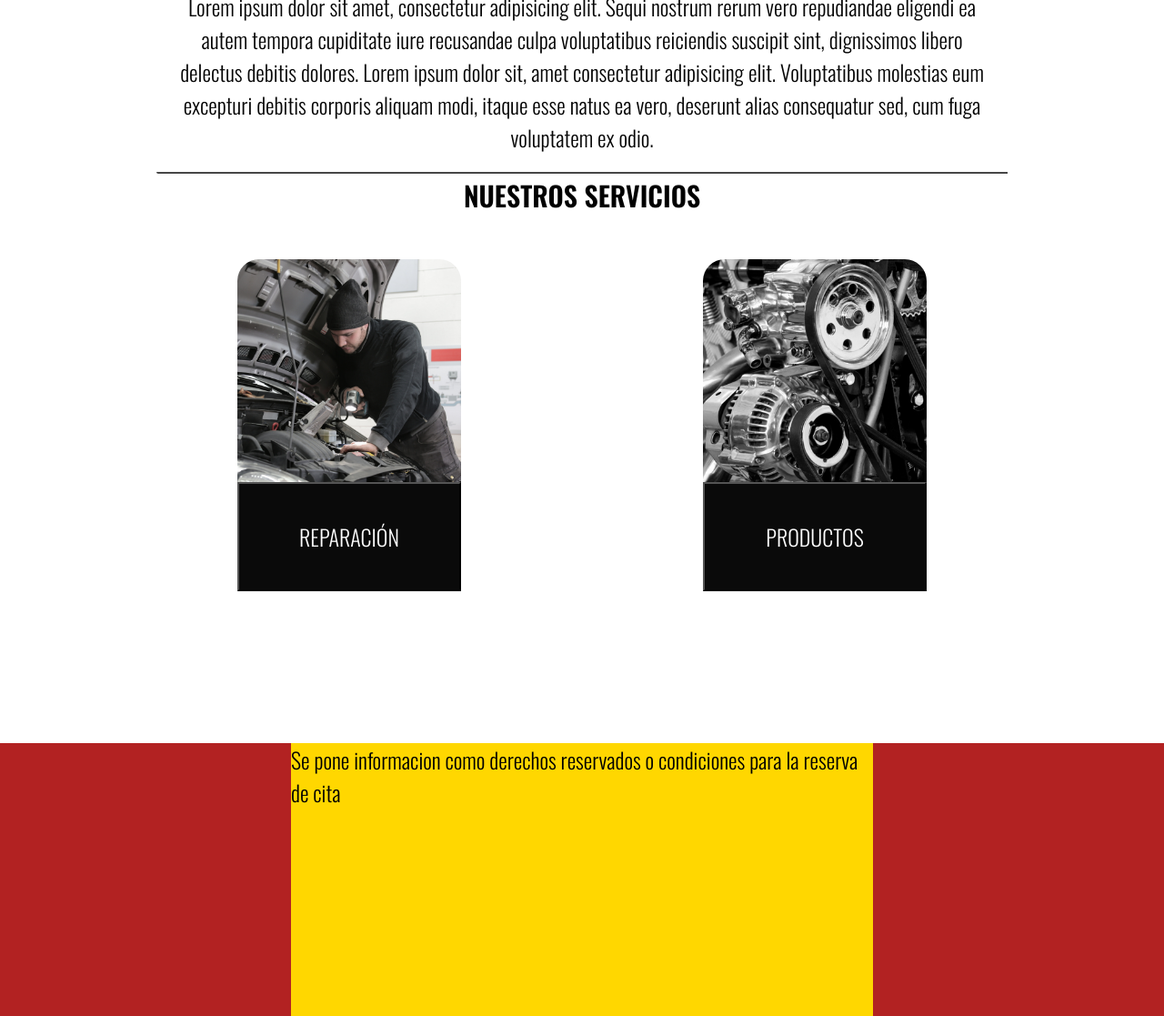
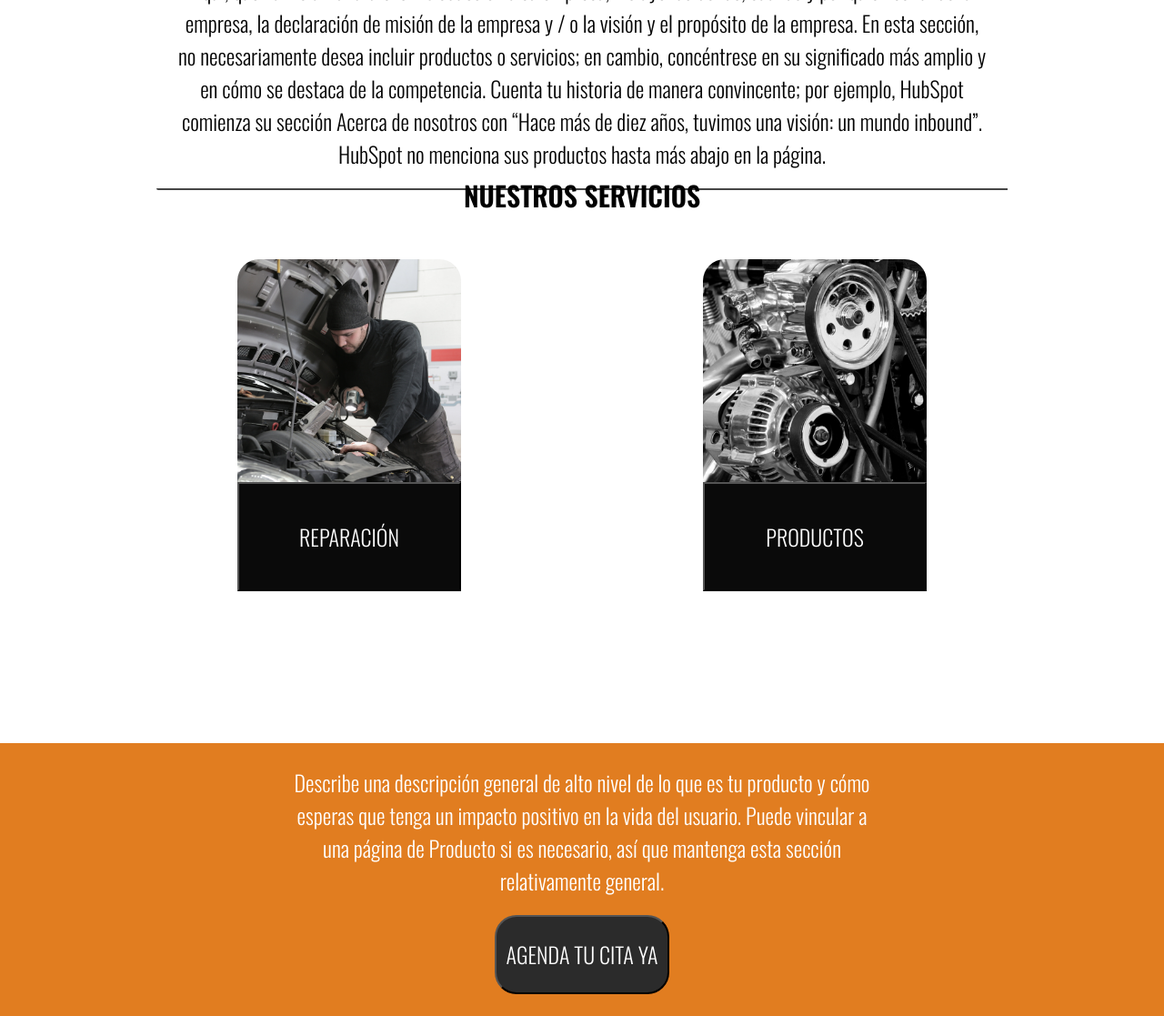
Before and after one commit to Dan802/HIDRAULICAS-Y-REPUESTOS, a plain HTML site: page index.html in a window 1280 px wide. Shown: the part 683-1800 px from the top of the page at 91% size. Drawn offline with nearby package versions, Linux system fonts and the light colour scheme; a web font is replaced by a local one.

Commit message:
Página de inicio
100% Colores correctos (Aún faltan fuentes)

```diff
--- a/css/estilo.css
+++ b/css/estilo.css
@@ -31,6 +31,8 @@ header{
     background-size: cover;
 }
 #hyr_barra_responsive{
+    background-color: rgb(233, 233, 233);
+    border-radius: 24px;
     width: 100%;
     height: 100%;
     display: inline-flex;
@@ -83,7 +85,6 @@ header{
     background-color: rgba(0, 0, 0, 0.548);
 }
 .hyr_main{
-    /* background-color: rgba(26, 57, 231, 0.575); */
     width: 100%;
     height: 900px;
     display: inline-block;
@@ -95,7 +96,6 @@ header{
     display: flex;
     align-items: center;
     justify-content: center;
-    /* background-color: rgba(255, 140, 0, 0.295); */
 }
 .hyr_quines_somos_info{
     color: rgb(5, 5, 5);
@@ -103,7 +103,6 @@ header{
     display: inline-block;
     justify-content: center;
     text-align: center;
-    /* background-color: darkseagreen; */
     padding: 20px;
     border-bottom: 2px solid rgb(70, 70, 70);
     border-bottom-left-radius: 2px;
@@ -116,7 +115,6 @@ header{
     padding-bottom: 5px;
     font-weight: var(--fuente-gruesa);
     font-size: 30px;
-    /* background-color: cornflowerblue; */
 }
 .hyr_nuestros_servicios_contenedor{
     width: 100%;
@@ -124,27 +122,22 @@ header{
     display: flex;
     align-items: center;
     justify-content: center;
-    /* background-color: rgba(255, 140, 0, 0.815); */
 }
 .hyr_nuestros_servicios{
     width: 80%;
-    /* height: 80%; */
     height: 100%;
     display: block;
     justify-content: center;
     padding: 10px;
-    /* background-color: rgba(255, 72, 0, 0.815); */
 }
 .hyr_nuestros_servicios_items{
     width: 100%;
     height: 80%;
     display: flex;
     justify-content: space-around;
-    /* background-color: rgba(0, 255, 42, 0.815); */
 }
 .hyr_nuestros_servicios_producto{
     width: 24%;
-    /* background-color: rgb(10, 10, 10); */
     text-align: center;
     display: flex;
     align-items: flex-end;
@@ -168,14 +161,27 @@ header{
 footer{
     height: 300px;
     width: 100%;
-    background-color: firebrick;
+    background-color: rgb(225, 125, 32);
     display: flex;
     justify-content: center;
 }
 .hyr_footer{
     height: 100%;
     width: 50%;
-    background-color: gold;
+    display: flex;
+    justify-content: center;
+    align-items: center;
+    text-align: center;
+    color: white;
+    flex-direction: column;
+}
+.hyr_footer_btn{
+    margin-top: 20px;
+    width: 30%;
+    height: 29%;
+    border-radius: 24px;
+    background-color: rgb(43, 43, 43);
+    color: white;
 }
 @media(max-width:320px){
     .section-sabores{
@@ -229,7 +235,6 @@ footer{
         width: 100%;
         height: 50%;
     }
-
 }
 @media(max-width:900px){
     #chicle{
--- a/index.html
+++ b/index.html
@@ -48,11 +48,12 @@
             <div class="hyr_quines_somos_info">
                 <div class="hyr_titulo">QUINES SOMOS</div>
                 <p id="hyr_quienes_somos_p">
-                    Lorem ipsum dolor sit amet, consectetur adipisicing elit. Sequi nostrum rerum vero repudiandae
-                    eligendi ea autem tempora cupiditate iure recusandae culpa voluptatibus reiciendis suscipit sint,
-                    dignissimos libero delectus debitis dolores. Lorem ipsum dolor sit, amet consectetur adipisicing
-                    elit. Voluptatibus molestias eum excepturi debitis corporis aliquam modi, itaque esse natus ea vero,
-                    deserunt alias consequatur sed, cum fuga voluptatem ex odio.
+                    Aquí, querrá incluir una breve introducción a su empresa, incluyendo dónde, cuándo y por quién se
+                    fundó la empresa, la declaración de misión de la empresa y / o la visión y el propósito de la empresa.
+                    En esta sección, no necesariamente desea incluir productos o servicios; en cambio, concéntrese en su
+                    significado más amplio y en cómo se destaca de la competencia. Cuenta tu historia de manera convincente;
+                    por ejemplo, HubSpot comienza su sección Acerca de nosotros con “Hace más de diez años, tuvimos una
+                    visión: un mundo inbound”. HubSpot no menciona sus productos hasta más abajo en la página.
                 </p>
             </div>
         </section>
@@ -81,9 +82,13 @@
 
         <footer>
             <div class="hyr_footer">
-                <p>Se pone informacion como derechos reservados o condiciones para la
-                    reserva de cita
+                <p>Describe una descripción general de alto nivel de lo que es tu producto y cómo esperas que tenga un
+                    impacto positivo en la vida del usuario. Puede vincular a una página de Producto si es necesario,
+                    así que mantenga esta sección relativamente general.
                 </p>
+                <button class="hyr_footer_btn">
+                    AGENDA TU CITA YA
+                </button>
             </div>
 
         </footer>
```
